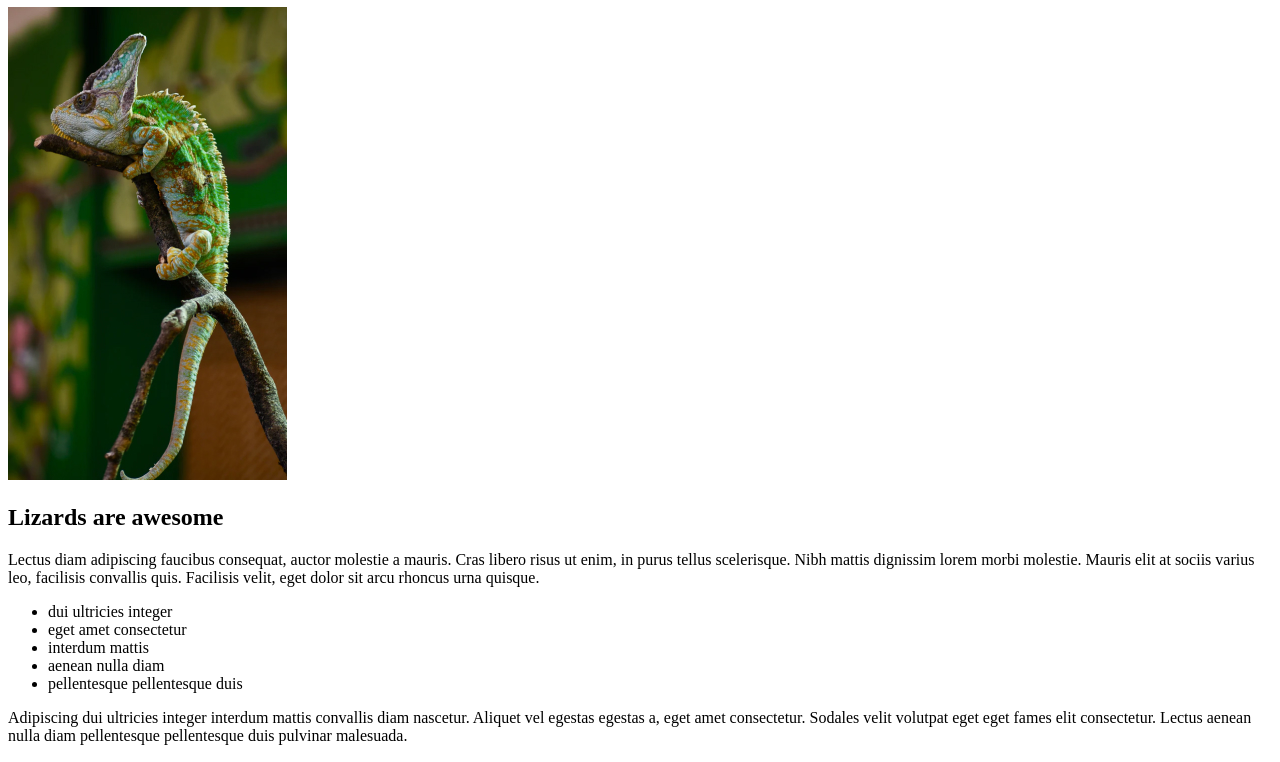
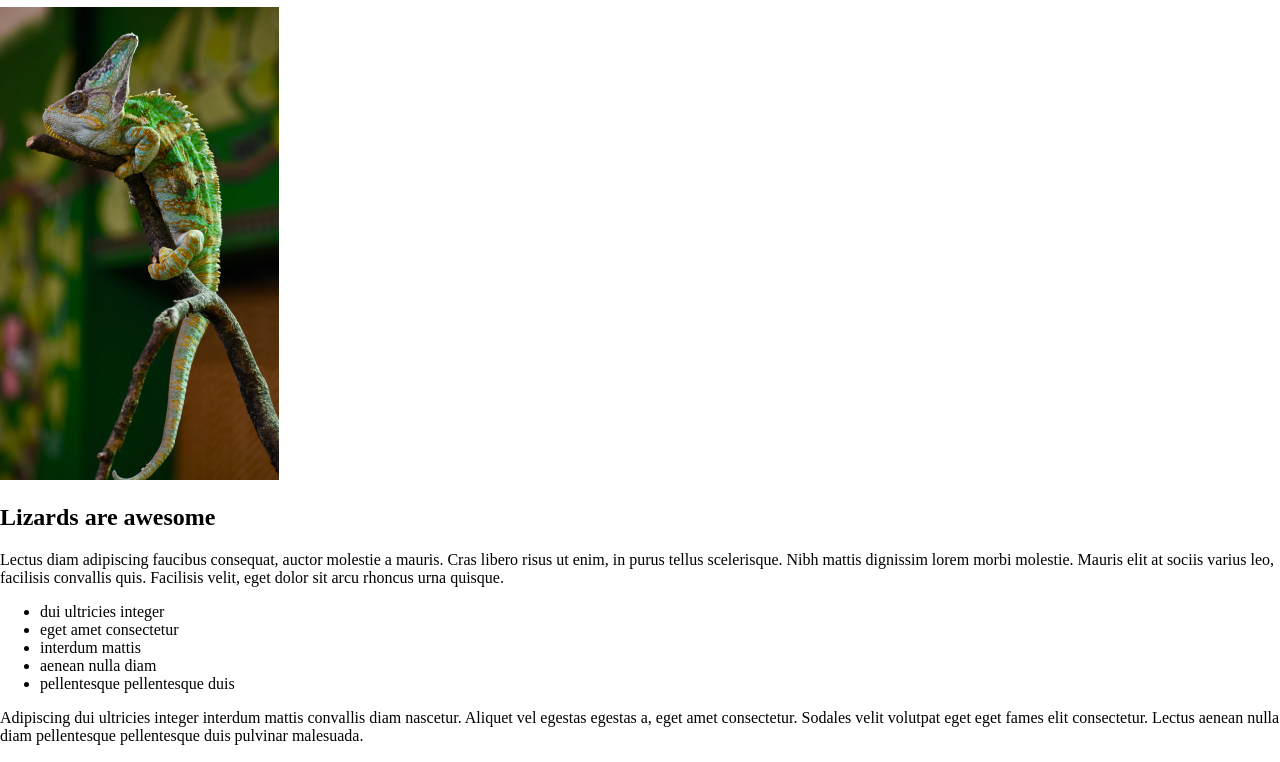
Before and after one commit to KabeloM06/html-and-css-challenge-4, a plain HTML site: page index.html in a window 1280 px wide. Shown: the part 73-835 px from the top of the page. Drawn offline with Linux system fonts and the light colour scheme.

Commit message:
created css and linked. Also set margin to 0

```diff
--- a/index.html
+++ b/index.html
@@ -2,6 +2,7 @@
 <html>
     <head>
         <title>All about lizards</title>
+        <link rel="stylesheet" href="styles/styles.css">
     </head>
     <body>
         <header>
--- /dev/null
+++ b/styles/styles.css
@@ -0,0 +1,4 @@
+body {
+    margin: 0;
+
+}
```
